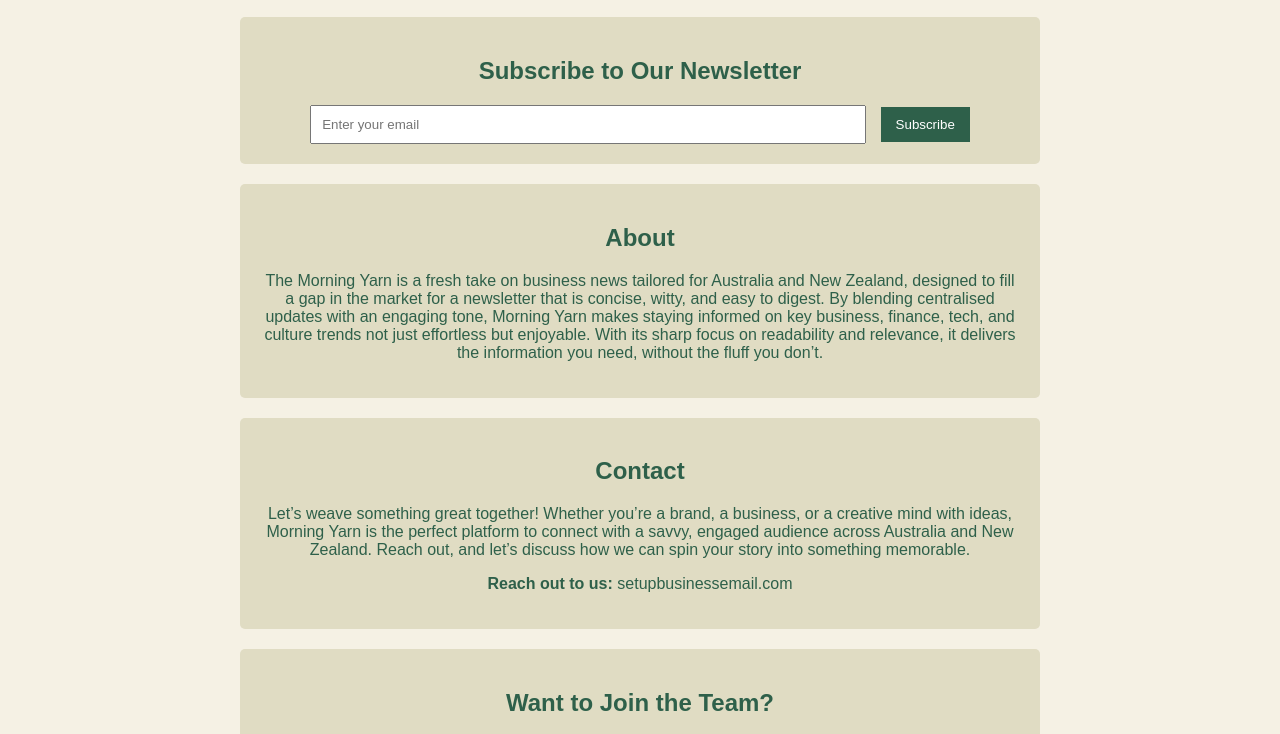
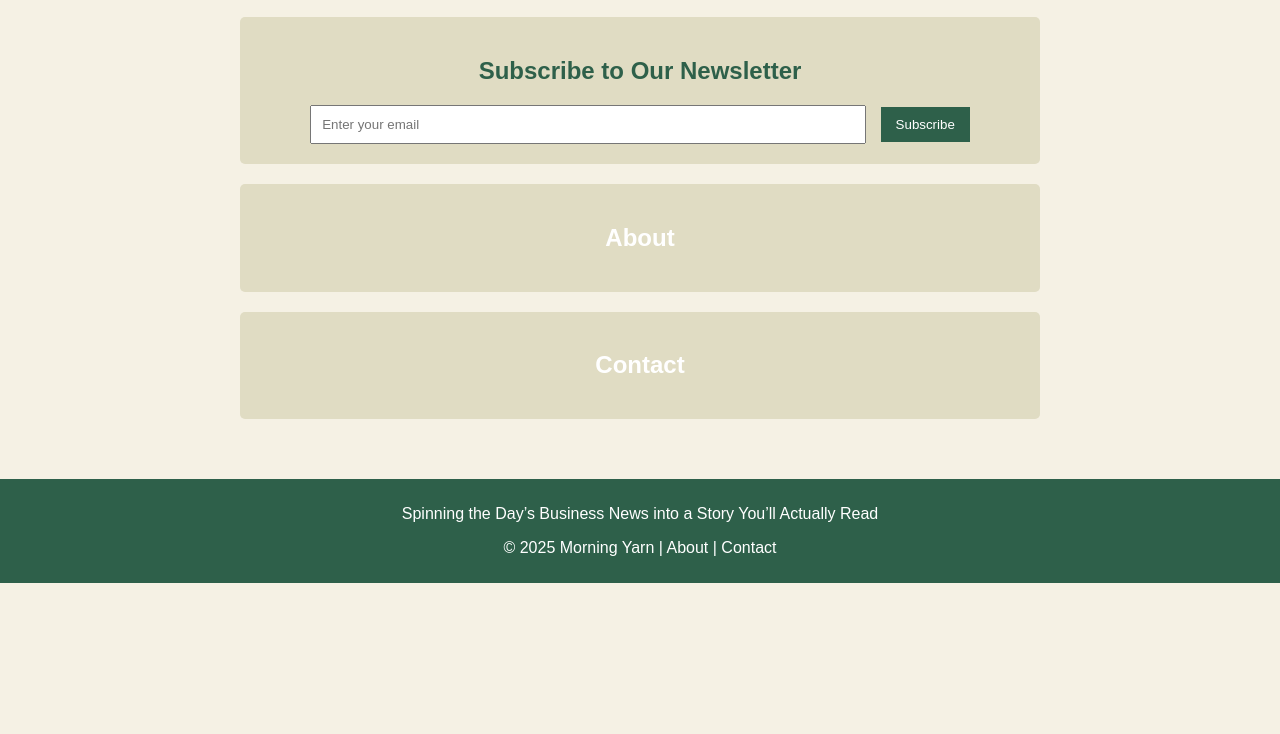
Before and after one commit to YarningMorn/MY.1, a plain HTML site: page index.html in a window 1280 px wide. Shown: the part 207-941 px from the top of the page. After the commit the page ends 800 px from the top, so only its background shows below. Drawn offline with Linux system fonts and the light colour scheme.

Commit message:
Update index.html

```diff
--- a/index.html
+++ b/index.html
@@ -29,6 +29,7 @@
             padding: 20px;
             margin: 20px 0;
             border-radius: 5px;
+            color: black;
         }
         .signup {
             margin-top: 20px;
@@ -56,6 +57,7 @@
         }
         a {
             color: white;
+            text-decoration: none;
         }
     </style>
 </head>
@@ -72,24 +74,16 @@
         </div>
 
         <div class="section">
-            <h2>About</h2>
-            <p>The Morning Yarn is a fresh take on business news tailored for Australia and New Zealand, designed to fill a gap in the market for a newsletter that is concise, witty, and easy to digest. By blending centralised updates with an engaging tone, Morning Yarn makes staying informed on key business, finance, tech, and culture trends not just effortless but enjoyable. With its sharp focus on readability and relevance, it delivers the information you need, without the fluff you don’t.</p>
+            <h2><a href="about.html">About</a></h2>
         </div>
 
         <div class="section">
-            <h2>Contact</h2>
-            <p>Let’s weave something great together! Whether you’re a brand, a business, or a creative mind with ideas, Morning Yarn is the perfect platform to connect with a savvy, engaged audience across Australia and New Zealand. Reach out, and let’s discuss how we can spin your story into something memorable.</p>
-            <p><strong>Reach out to us:</strong> setupbusinessemail.com</p>
-        </div>
-
-        <div class="section">
-            <h2>Want to Join the Team?</h2>
-            <p>We’re always on the lookout for sharp minds with a knack for storytelling, a passion for business, and a witty edge. If you’re ready to help shape how Australia and New Zealand stay informed—while keeping it fun and digestible—we’d love to hear from you. Join us and be part of the Morning Yarn journey!</p>
+            <h2><a href="contact.html">Contact</a></h2>
         </div>
     </div>
     <footer>
         <p>Spinning the Day’s Business News into a Story You’ll Actually Read</p>
-        <p>&copy; 2025 Morning Yarn | <a href="#">About</a> | <a href="#">Contact</a></p>
+        <p>&copy; 2025 Morning Yarn | <a href="about.html">About</a> | <a href="contact.html">Contact</a></p>
     </footer>
 </body>
 </html>
```
